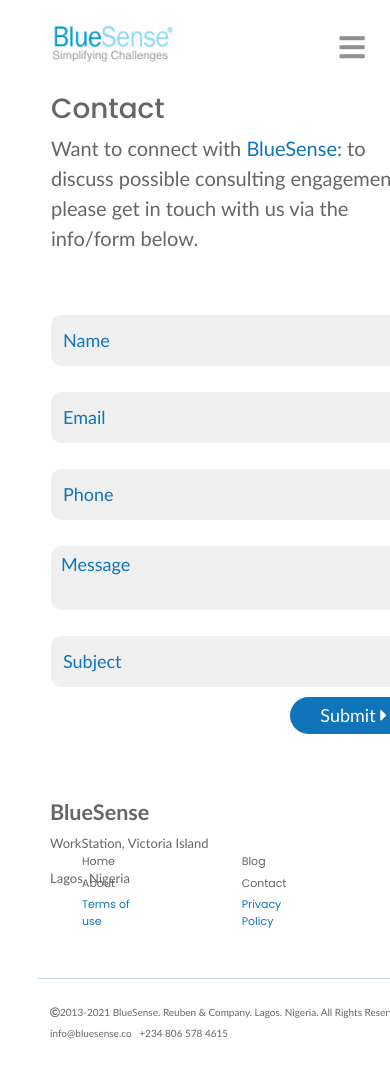
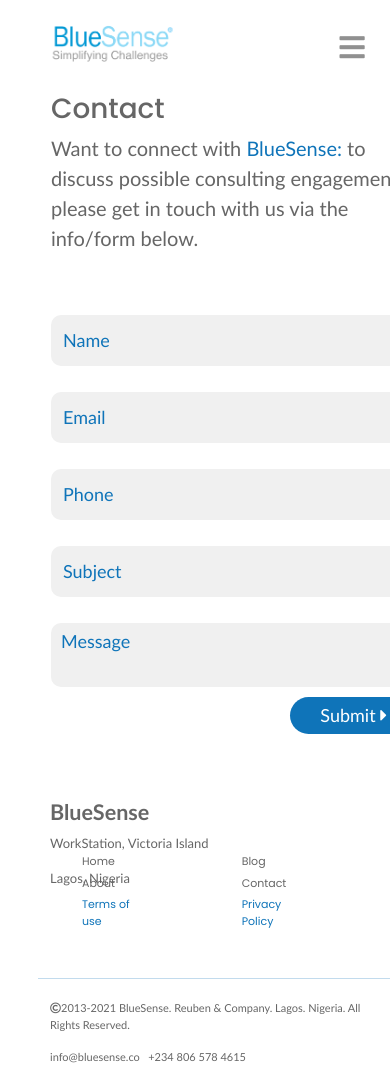
Before and after one commit to Kolajosh/BlueSense, a React (Create React App) app: page /contact in a window 390 px wide. Shown: the top 1092 px of the page. Before the commit the page ends 1057 px from the top, so only its background shows below. Built offline with nearby package versions, Linux system fonts and the light colour scheme; the HTML template or start-up script is replaced by a standard one; a web font is replaced by a local one.

Commit message:
some major fixes

```diff
--- a/src/components/AnalyticsSection2.css
+++ b/src/components/AnalyticsSection2.css
@@ -59,6 +59,11 @@
   outline: none;
   border: none;
   cursor: pointer;
+}
+
+.big-button-a:hover {
+  transform: translateY(-10px);
+  transition: 0.5s;
 }
 
 @media screen and (max-width: 1300px) {
--- a/src/components/BlogComponent.css
+++ b/src/components/BlogComponent.css
@@ -169,6 +169,12 @@
   }
   .blog-1 {
     height: 550px;
+  }
+}
+
+@media screen and (max-width: 680px) {
+  .blog-header img {
+    height: 220px;
   }
 }
 
--- a/src/components/Button.js
+++ b/src/components/Button.js
@@ -10,20 +10,19 @@
 //   );
 // }
 
-import React from 'react';
-import './Button.css';
-import { Link } from 'react-router-dom';
+import React from "react";
+import "./Button.css";
 
-const STYLES = ['btn--primary', 'btn--outline', 'btn--test'];
+const STYLES = ["btn--primary", "btn--outline", "btn--test"];
 
-const SIZES = ['btn--medium', 'btn--large'];
+const SIZES = ["btn--medium", "btn--large"];
 
 export const Button = ({
   children,
   type,
   onClick,
   buttonStyle,
-  buttonSize
+  buttonSize,
 }) => {
   const checkButtonStyle = STYLES.includes(buttonStyle)
     ? buttonStyle
@@ -32,16 +31,11 @@
   const checkButtonSize = SIZES.includes(buttonSize) ? buttonSize : SIZES[0];
 
   return (
-    <Link to='/sign-up' className='btn-mobile'>
-      <button
-        className={`btn ${checkButtonStyle} ${checkButtonSize}`}
-        onClick={onClick}
-        type={type}
-      >
-        {children}
-      </button>
-    </Link>
-
-
+    <button
+      className={`btn ${checkButtonStyle} ${checkButtonSize}`}
+      onClick={onClick}
+      type={type}>
+      {children}
+    </button>
   );
 };
--- a/src/components/ContactSection.css
+++ b/src/components/ContactSection.css
@@ -24,6 +24,9 @@
   display: grid;
   grid-template-columns: 1fr 1fr;
   grid-gap: 20px;
+}
+.form-mobile {
+  display: none;
 }
 .message {
   font-family: Gill Sans MT, GillSans-Light, Gill Sans Light, sans-serif;
@@ -83,7 +86,12 @@
 
 @media screen and (max-width: 698px) {
   .form {
+    display: none;
+  }
+  .form-mobile {
     display: block;
+    grid-template-columns: 1fr 1fr;
+    grid-gap: 20px;
   }
   .t-field {
     margin-top: 10px;
--- a/src/components/ContactSection.js
+++ b/src/components/ContactSection.js
@@ -174,6 +174,70 @@
             <p className='t-red'>{formErrors.submit}</p>
           </div>
         </form>
+
+        <form action='' className='form-mobile' onSubmit={sendEmail}>
+          <div className='field'>
+            <p className='t-red'>{formErrors.name}</p>
+            <input
+              className='t-field'
+              type='text'
+              name='name'
+              placeholder='Name'
+              value={formValues.name}
+              onChange={handleChange}
+            />
+          </div>
+          <div className='field'>
+            <p className='t-red'>{formErrors.email}</p>
+            <input
+              className='t-field'
+              type='text'
+              name='email'
+              placeholder='Email'
+              value={formValues.email}
+              onChange={handleChange}
+            />
+          </div>
+          <div className='field'>
+            <p className='t-red'>{formErrors.phone}</p>
+            <input
+              className='t-field'
+              type='text'
+              name='phone'
+              placeholder='Phone'
+              value={formValues.phone}
+              onChange={handleChange}
+            />
+            <div className='field'>
+              <p className='t-red'>{formErrors.subject}</p>
+              <input
+                className='t-field'
+                type='text'
+                name='subject'
+                placeholder='Subject'
+                value={formValues.subject}
+                onChange={handleChange}
+              />
+            </div>
+          </div>
+          <div className='field'>
+            <p className='t-red'>{formErrors.message}</p>
+            <textarea
+              className='message'
+              type='text'
+              name='message'
+              placeholder='Message'
+              value={formValues.message}
+              onChange={handleChange}
+            />
+          </div>
+          <div className='button-contact'>
+            <button className='c-button'>
+              Submit <i class='fas fa-caret-right'></i>
+            </button>
+            <p className='t-red'>{formErrors.submit}</p>
+          </div>
+        </form>
       </div>
     </>
   );
--- a/src/components/Dropdown.css
+++ b/src/components/Dropdown.css
@@ -44,7 +44,7 @@
 
   .dropdown-menu {
     width: 100%;
-    height: 80px;
+    height: 100px;
     position: relative;
     top: 0px;
   }
--- a/src/components/FooterComponent.css
+++ b/src/components/FooterComponent.css
@@ -79,24 +79,25 @@
   border-top: 1px solid #0f74b9;
 }
 
-.sub-foot {
+.subfoot {
+  display: flex;
+  padding-bottom: 10px;
+  padding-top: 5px;
+  justify-content: space-between;
+}
+
+.sub-foot p {
   font-family: Gill Sans MT, GillSans-Light, Gill Sans Light, sans-serif;
   font-weight: lighter;
   margin-left: 50px;
-  margin-right: 50px;
-  margin-top: 10px;
   color: #666666;
 }
 
-.contact-right {
+.contact-right p {
   font-family: Gill Sans MT, GillSans-Light, Gill Sans Light, sans-serif;
   font-weight: lighter;
   color: #666666;
-  display: grid;
-  justify-content: end;
   margin-right: 50px;
-  margin-top: -23px;
-  text-align: left;
 }
 
 @media (max-width: 990px) {
@@ -119,16 +120,11 @@
   }
 
   .sub-foot {
-    margin-left: 50px;
-    margin-right: 50px;
-    font-size: 10px;
-    margin-top: 10px;
-    color: #666666;
+    font-size: 12px;
   }
 
   .contact-right {
-    font-size: 10px;
-    margin-top: -10px;
+    font-size: 12px;
   }
 }
 
@@ -148,19 +144,23 @@
   }
 
   .sub-foot {
-    margin-left: 50px;
-    margin-right: 50px;
-    font-size: 10px;
-    margin-top: 10px;
-    color: #666666;
+    font-size: 11px;
+  }
+  .contact-right {
+    font-size: 11px;
   }
 
   .col-2 {
     margin-right: 100px;
   }
+}
 
+@media (max-width: 620px) {
+  .subfoot {
+    display: block;
+    justify-content: space-between;
+  }
   .contact-right {
-    display: inline-block;
     margin-left: 50px;
   }
 }
--- a/src/components/FooterComponent.js
+++ b/src/components/FooterComponent.js
@@ -78,13 +78,17 @@
               </ul>
             </div>
             <hr />
-            <p className='sub-foot'>
-              <i class='far fa-copyright'></i>2013-2021 BlueSense. Reuben &
-              Company. Lagos. Nigeria. All Rights Reserved.{" "}
-            </p>
-            <p className='contact-right'>
-              info@bluesense.co &nbsp; +234 806 578 4615
-            </p>
+            <div className='subfoot'>
+              <div className='sub-foot'>
+                <p>
+                  <i class='far fa-copyright'></i>2013-2021 BlueSense. Reuben &
+                  Company. Lagos. Nigeria. All Rights Reserved.{" "}
+                </p>
+              </div>
+              <div className='contact-right'>
+                <p>info@bluesense.co &nbsp; +234 806 578 4615</p>
+              </div>
+            </div>
           </div>
         </div>
       </footer>
--- a/src/components/HeroSection.js
+++ b/src/components/HeroSection.js
@@ -24,14 +24,14 @@
         </p>
       </div>
       <div className='hero-btns'>
-        <Button
-          className='btns'
-          buttonStyle='btn--primary'
-          butttonSize='btn--large'>
-          <Link to='/contact' className='btn-link'>
+        <Link to='/contact' className='btn-link'>
+          <Button
+            className='btns'
+            buttonStyle='btn--primary'
+            butttonSize='btn--large'>
             Schedule Consultation <i class='fas fa-angle-right'></i>
-          </Link>
-        </Button>
+          </Button>
+        </Link>
       </div>
     </div>
   );
--- a/src/components/LearningSection.css
+++ b/src/components/LearningSection.css
@@ -113,7 +113,7 @@
   color: white;
 }
 
-.big-button:hover {
+.big-learning-button-2:hover {
   transform: translateY(-10px);
   transition: 0.5s;
 }
```
